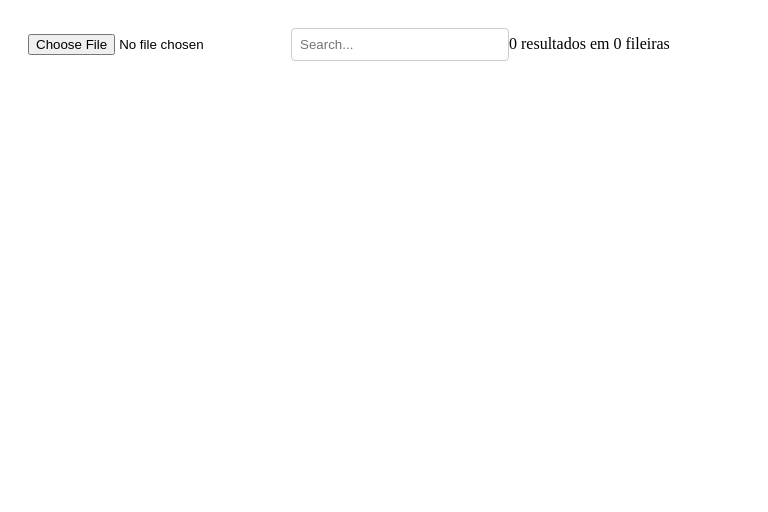
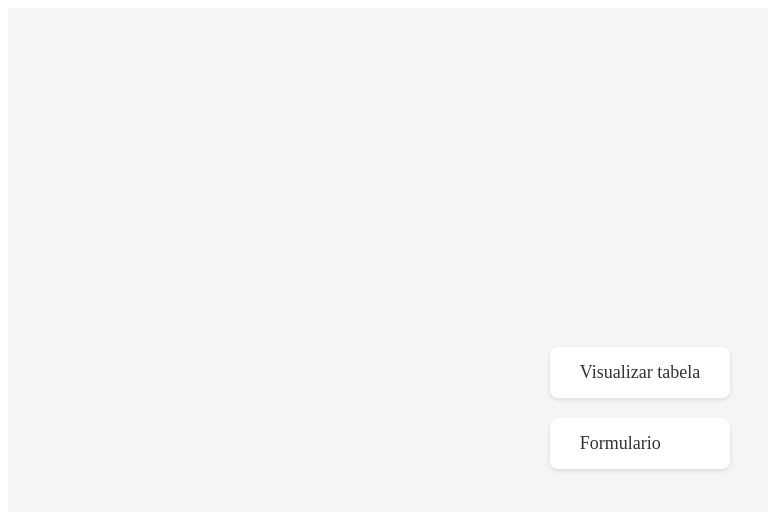
Before and after one commit to pedrobalen/excelElectron, a React app: page / in a window 1280 px wide. Shown: the top 512 px of the page, without its empty margins (0-768 px from the left). Built offline with nearby package versions, Linux system fonts and the light colour scheme.

Commit message:
menu add, routes ...

```diff
--- a/package.json
+++ b/package.json
@@ -30,6 +30,7 @@
   "dependencies": {
     "react": "^19.0.0",
     "react-dom": "^19.0.0",
+    "react-router-dom": "^7.3.0",
     "xlsx": "^0.18.5"
   }
 }
--- a/src/ExcelForm.js
+++ b/src/ExcelForm.js
@@ -1,6 +1,6 @@
 import React, { useState } from 'react';
 import * as XLSX from 'xlsx';
-import './styles.css';
+
 
 function ExcelForm() {
   const [tableData, setTableData] = useState([]);
--- a/src/styles.css
+++ b/src/ExcelImporter.css
@@ -120,3 +120,14 @@
 .action-button-highlight:hover {
   background-color: #45a049;
 }
+
+.excel-table {
+  border-collapse: collapse;
+  width: 100%;
+}
+
+.excel-table td, .excel-table th {
+  padding: 4px 8px;
+  border: 1px solid #ddd;
+  font-size: 14px;
+}
--- a/src/ExcelImporter.js
+++ b/src/ExcelImporter.js
@@ -1,6 +1,6 @@
 import React, { useState } from "react";
 import * as XLSX from "xlsx";
-import "./styles.css";
+import "./ExcelImporter.css";
 
 function ExcelImporter() {
   const [tableData, setTableData] = useState([]);
@@ -128,7 +128,7 @@ function ExcelImporter() {
         <div className="search-container">
           <input
             type="text"
-            placeholder="Search..."
+            placeholder="Procure..."
             value={searchTerm}
             onChange={(e) => setSearchTerm(e.target.value)}
             className="search-input"
--- /dev/null
+++ b/src/Menu.css
@@ -0,0 +1,41 @@
+.menu-container {
+  display: flex;
+  justify-content: center;
+  align-items: center;
+  min-height: 100vh;
+  background-color: #f5f5f5;
+}
+
+.menu-list {
+  list-style: none;
+  padding: 0;
+  margin: 0;
+  display: flex;
+  flex-direction: column;
+  gap: 20px;
+}
+
+.menu-item {
+  display: block;
+  padding: 15px 30px;
+  background-color: #ffffff;
+  color: #333333;
+  text-decoration: none;
+  border-radius: 8px;
+  box-shadow: 0 2px 4px rgba(0, 0, 0, 0.1);
+  font-size: 18px;
+  font-weight: 500;
+  transition: all 0.3s ease;
+}
+
+.menu-item:hover {
+  background-color: #007bff;
+  color: #ffffff;
+  transform: translateY(-2px);
+  box-shadow: 0 4px 8px rgba(0, 0, 0, 0.2);
+}
+
+.menu-item:active {
+  transform: translateY(0);
+  box-shadow: 0 2px 4px rgba(0, 0, 0, 0.1);
+}
--- /dev/null
+++ b/src/Menu.js
@@ -0,0 +1,25 @@
+import React from 'react';
+import './menu.css';
+
+function Menu() {
+  return (
+    <div className="menu-container">
+      <nav>
+        <ul className="menu-list">
+          <li>
+            <a href="#/excel-importer" className="menu-item">
+              Visualizar tabela
+            </a>
+          </li>
+          <li>
+            <a href="#/excel-form" className="menu-item">
+              Formulario
+            </a>
+          </li>
+        </ul>
+      </nav>
+    </div>
+  );
+}
+
+export default Menu;
--- a/src/index.js
+++ b/src/index.js
@@ -1,12 +1,20 @@
 import React from "react";
+import { HashRouter, Routes, Route } from 'react-router-dom';
 import ReactDOM from "react-dom/client";
-import "./styles.css";
 import ExcelImporter from "./ExcelImporter";
+import './index.css';
 import ExcelForm from "./ExcelForm";
+import Menu from "./Menu";
 
 const root = ReactDOM.createRoot(document.getElementById("root"));
 root.render(
   <React.StrictMode>
-    <ExcelImporter />
+    <HashRouter>
+      <Routes>
+        <Route path="/" element={<Menu />} />
+        <Route path="/excel-importer" element={<ExcelImporter />} />
+        <Route path="/excel-form" element={<ExcelForm />} />
+      </Routes>
+    </HashRouter>
   </React.StrictMode>
 );
```
Also changed, not shown: src/Index.css (added), 1 other file (tests, documents, lock files or other folders).
